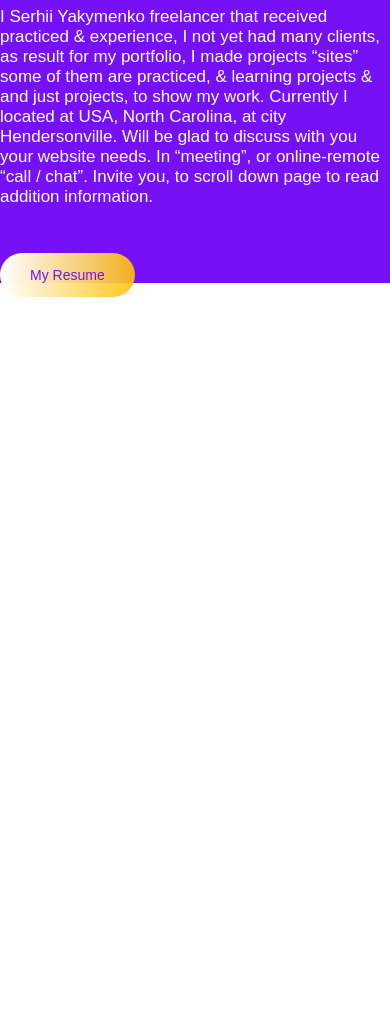
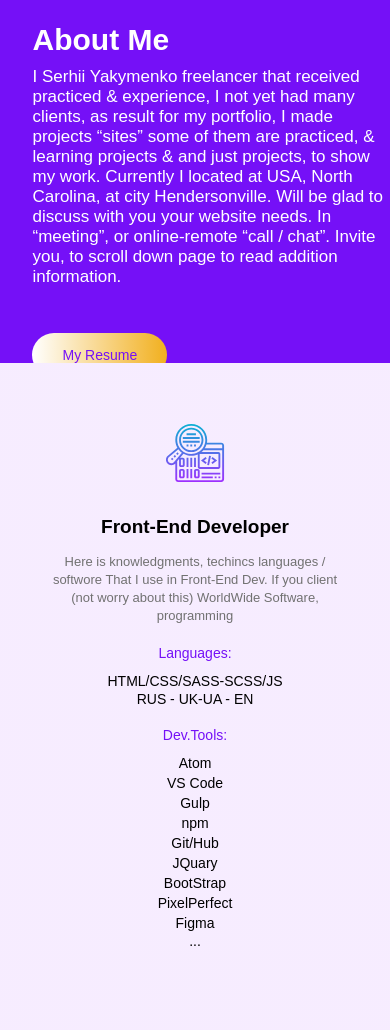
Before and after one commit to serhii-edit/2-portfolio, a website: page src/index.html in a window 390 px wide. Shown: the part 896-1926 px from the top of the page. Before the commit the page ends 1195 px from the top, so only its background shows below. Drawn offline with Linux system fonts and the light colour scheme.

Commit message:
Feat: done content of about | not responsive | require css configuration to layout content

```diff
--- a/src/index.html
+++ b/src/index.html
@@ -154,8 +154,7 @@
   <section class="about">
     <div class="about__container">
 
-      <div class="about__content-about">
-        <!-- <div class="about__about-container"> -->
+      <div class="about__left">
           <div class="about__text">
             <h3 class="about__title">About Me</h3>
             <p class="about__description">
@@ -171,14 +170,50 @@
           <!-- /.about__text -->
           <a href="
           " class="about__resume">My Resume</a>
-        <!-- </div> -->
-        <!-- /.container about__about-container -->
       </div>
-      <!-- /.about__content-left -->
-      <div class="about__content-tech">
+      <!-- /.about__left -->
+
+      <div class="about__skills">
+        <img src="./img/svg/coding/coding.svg" alt="" class="about__frontend-svg">
+        <h5 class="about__frontend-title">
+          Front-End Developer
+        </h5>
+        <p class="about__frontend-subtitle">
+          Here is knowledgments, techincs languages / softwore That I use in Front-End Dev. If you client (not worry about this) WorldWide Software, programming
+        </p>
+        <div class="about__wrap-lang about__wrap--margin">
+          <h6 class="about__skills-title about__skills-title--margin">
+            Languages:
+          </h6>
+          <p class="about__skills-subtitle">
+            HTML/CSS/SASS-SCSS/JS
+            <div class="span-block"></div>
+            RUS - UK-UA - EN
+          </p>
+        </div>
+        <!-- /.about__wrap-lang -->
+
+        <div class="about__wrap-tools about__wrap--margin">
+          <h6 class="about__skills-title about__skills-title--margin">
+            Dev.Tools:
+          </h6>
+          <ul type="none" class="about__skills-list">
+            <li class="about__skills-subtitle">Atom</li>
+            <li class="about__skills-subtitle">VS Code</li>
+            <li class="about__skills-subtitle">Gulp</li>
+            <li class="about__skills-subtitle">npm</li>
+            <li class="about__skills-subtitle">Git/Hub</li>
+            <li class="about__skills-subtitle">JQuary</li>
+            <li class="about__skills-subtitle">BootStrap</li>
+            <li class="about__skills-subtitle">PixelPerfect</li>
+            <li class="about__skills-subtitle">Figma</li>
+            <span>...</span>
+          </ul>
+        </div>
+        <!-- /.about__wrap-tools -->
 
       </div>
-      <!-- /.about__content-right -->
+      <!-- /.about__skills -->
 
     </div>
     <!-- /.about__container -->
--- a/src/scss/_grid.scss
+++ b/src/scss/_grid.scss
@@ -1,4 +1,4 @@
-$container-sides: 8.33px;
+$container-side: 8.33%;
 
 .container {
   display: block;
--- a/src/scss/_interface.scss
+++ b/src/scss/_interface.scss
@@ -6,7 +6,6 @@ $softSilver: #717171;
 $white: #fff;
 $green: #00C773;
 $blue: #2196F3;
-
 
 a {
   text-decoration: unset;
--- a/src/scss/tamplate/_about.scss
+++ b/src/scss/tamplate/_about.scss
@@ -1,23 +1,12 @@
 .about {
   width: 100%;
   max-width: 100%;
-
-  // background-color: $primary;
-  &__about-container {
-    // width: 100%;
-    // max-width: 100%;
-  }
-  &__content {
-    &-about {
-      display: inline-block;
-      background-color: $primary2;
-    }
-    &-tech {
-      display: inline-block;
-    }
-  }
-  &__about-container {
-    // margin-left: $container-sides;
+  background-color: $primary2;
+  &__left {
+    margin-top: 60px;
+    display: inline-block;
+    margin-left: $container-side;
+    background-color: $primary2;
   }
   &__title {
     font-style: normal;
@@ -41,4 +30,66 @@
     background: linear-gradient(90deg, #FFFFFF 0%, rgba(255, 193, 7, 0.9) 100%);
     border-radius: 40px;
   }
+  &__skills {
+    text-align: center;
+    padding: 60px 50px;
+    background: linear-gradient(0deg, rgba(159, 47, 255, 0.09), rgba(159, 47, 255, 0.09)), $white;
+    display: inline-block;
+    // float: right;
+  }
+  &__frontend {
+    &-svg {
+      width: 60px;
+      height: 60px;
+      margin-bottom: 30px;
+    }
+    &-title {
+      // font-family: Nunito;
+      font-style: normal;
+      font-weight: 600;
+      font-size: 19px;
+      color: $black;
+      margin-bottom: 15px;
+    }
+    &-subtitle {
+      // font-family: Nunito;
+      font-style: normal;
+      font-weight: 300;
+      font-size: 13px;
+      line-height: 18px;
+      text-align: center;
+
+      color: $softSilver;
+      max-width: 357px;
+      margin-bottom: 20px;
+    }
+  }
+  &__skills {
+    &-title {
+      // font-family: Nunito;
+      font-style: normal;
+      font-weight: 400;
+      font-size: 14px;
+      // margin-bottom: 10px;
+
+      color: $primary2;
+      &--margin {
+        margin-bottom: 10px;
+      }
+    }
+    &-subtitle {
+      // font-family: Nunito;
+      // font-style: normal;
+      font-weight: 300;
+      line-height: 20px;
+      font-size: 14px;
+      color: $black;
+      // margin-bottom: 20px;
+    }
+  }
+  &__wrap {
+    &--margin {
+      margin-bottom: 20px;
+    }
+  }
 }
```
Also changed, not shown: src/css/style.css.
